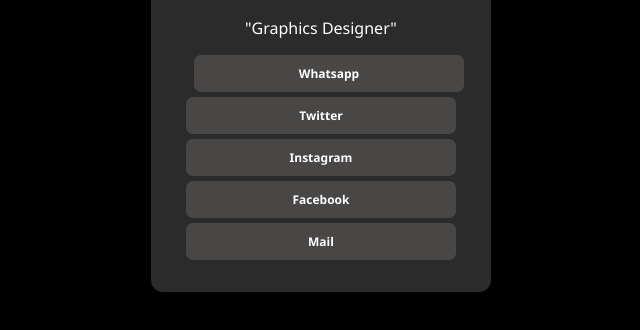
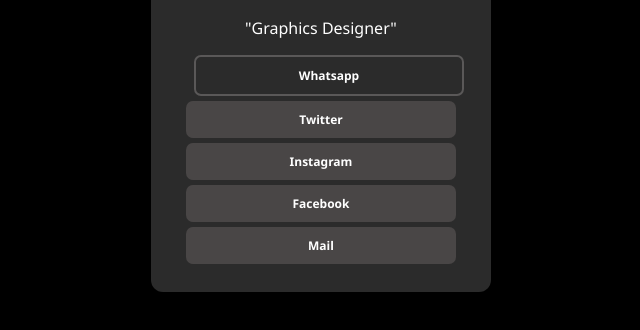
Before and after one commit to kwesiart/Prince-Arthur-social-profile, a plain HTML site: page index.html in a window 1280 px wide. In both pictures the pointer is over the link "Whatsapp". Shown: the part 346-676 px from the top of the page, without its empty margins (319-959 px from the left). Drawn offline with Linux system fonts and the light colour scheme; a web font is replaced by a local one.

Commit message:
Update styles.css

```diff
--- a/styles.css
+++ b/styles.css
@@ -91,6 +91,8 @@ p{
 }
 .nav-link:hover{
     translate:8px;
+     background-color: rgb(43, 43, 43);
+    border:2px solid rgb(90, 88, 88);
 }
 
 footer{
```
